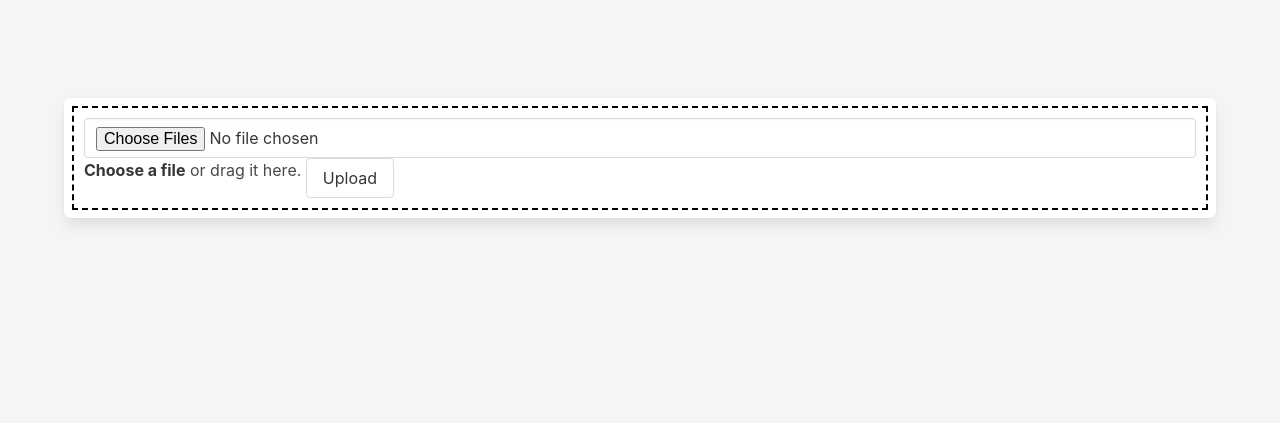
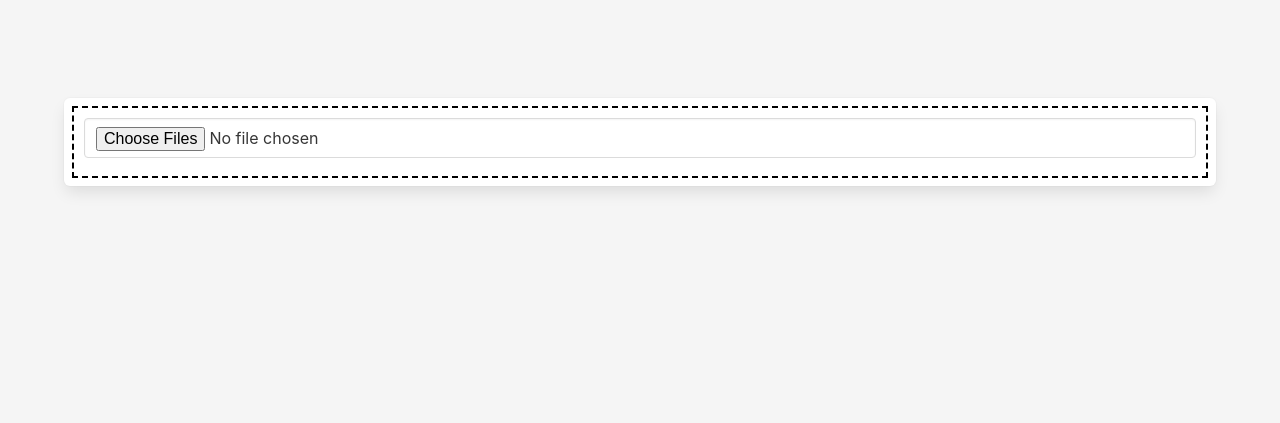
Before and after one commit to ketzu/knet-django, a Django app: template photography/templates/photography/gallery.html in a window 1280 px wide. Shown: the part 52-475 px from the top of the page. Run offline with Django 3.2, Linux system fonts and the light colour scheme; the template is opened without the code that fills it, so the values that code supplies are empty; the visitor is signed in with stand-in values (Sample User, id 1); parts of the project's set-up code (start-up, migrations or seed data) failed here and were passed over; some libraries are stand-ins or nearby versions.

Commit message:
Kinda nice image upload

```diff
--- a/photography/templates/photography/gallery.html
+++ b/photography/templates/photography/gallery.html
@@ -7,10 +7,7 @@
 {% block admin_sub_header %}
     {% if perms.Gallery.change_Gallery and perms.Image.add_Image %}
         <style type="text/css" scoped>
-            .box__dragndrop,
-            .box__uploading,
-            .box__success,
-            .box__error {
+            .box__dragndrop {
                 display: none;
             }
 
@@ -31,11 +28,13 @@
         <form class="box" id="upload-box" method="post" action="" enctype="multipart/form-data">
             {% csrf_token %}
             <div class="box__input">
-                <input class="box__file input" type="file" name="files" id="file"
-                       data-multiple-caption="{count} files selected" multiple accept="image/*"/>
-                <label for="file"><strong>Choose a file</strong><span
-                        class="box__dragndrop"> or drag it here</span>.</label>
-                <button class="box__button button" type="submit" onclick="submit_pictures(this.form); return false;">Upload</button>
+                <div class="field">
+                    <input class="box__file input" type="file" name="files" id="file"
+                           data-multiple-caption="{count} files selected" multiple accept="image/*"/>
+                </div>
+            </div>
+            <div class="columns is-multiline my-1" id="donelist">
+
             </div>
         </form>
         <script>
@@ -44,15 +43,73 @@
                 return (('draggable' in div) || ('ondragstart' in div && 'ondrop' in div)) && 'FormData' in window && 'FileReader' in window;
             }();
             const form = document.getElementById('upload-box');
+            const done = document.getElementById('donelist');
 
-            let droppedFiles = false;
+            const csrftoken = document.querySelector("input[name='csrfmiddlewaretoken']").value;
+
+            function upload(file) {
+                let div = document.createElement('div');
+                div.classList.add("column", "is-12");
+
+                let pic = document.createElement('img');
+                pic.height = 96;
+                pic.width = 64;
+                div.appendChild(pic);
+                let reader = new FileReader();
+                reader.onload = function (e) {
+                    pic.src = e.target.result;
+                }
+                reader.readAsDataURL(file);
+
+                let name = document.createTextNode(file.name);
+                div.appendChild(name);
+                done.appendChild(div);
+
+                let fd = new FormData();
+                fd.append("image", file);
+
+                let xhttp = new XMLHttpRequest();
+                xhttp.addEventListener("load", e => {
+                    let icon = document.createElement('i');
+                    icon.classList.add("is-pulled-right");
+                    icon.classList.add("fas", "fa-check");
+                    div.appendChild(icon);
+                });
+                xhttp.addEventListener("error", e => {
+                    let icon = document.createElement('i');
+                    icon.classList.add("is-pulled-right");
+                    icon.classList.add("fas", "fa-times");
+                    div.appendChild(icon);
+                });
+                xhttp.addEventListener("abort", e => {
+                    let icon = document.createElement('i');
+                    icon.classList.add("is-pulled-right");
+                    icon.classList.add("fas", "fa-times");
+                    div.appendChild(icon);
+                });
+
+                xhttp.open("POST", "{% url 'add_picture' slug %}", true);
+                xhttp.setRequestHeader("X-CSRFToken", csrftoken);
+                xhttp.send(fd);
+            }
+
+            form.addEventListener("input", e => {
+                for (let file of form.files.files) {
+                    upload(file);
+                }
+                form.files.files = [];
+            });
 
             if (isAdvancedUpload) {
                 form.classList.add('has-advanced-upload');
 
                 form.addEventListener("drop", e => {
+                    console.log("dropping");
                     e.preventDefault();
                     e.stopPropagation();
+                    for (let file of e.dataTransfer.files) {
+                        upload(file);
+                    }
                 });
 
                 "dragover dragenter".split(" ").forEach(s => {
@@ -70,19 +127,6 @@
                         e.stopPropagation();
                     })
                 });
-
-                function submit_pictures(form) {
-                    const csrftoken = document.querySelector("input[name='csrfmiddlewaretoken']").value;
-                    for (let file of form.files.files) {
-                        let fd = new FormData();
-                        fd.append("image", file);
-                        let xhttp = new XMLHttpRequest();
-                        xhttp.open("POST", "{% url 'add_picture' slug %}", true);
-                        xhttp.setRequestHeader("X-CSRFToken", csrftoken);
-                        xhttp.send(fd);
-                    }
-                    return 0;
-                }
             }
         </script>
     {% endif %}
```
